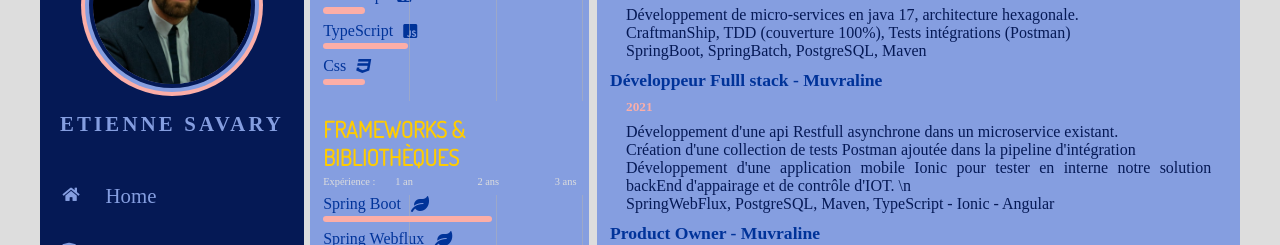
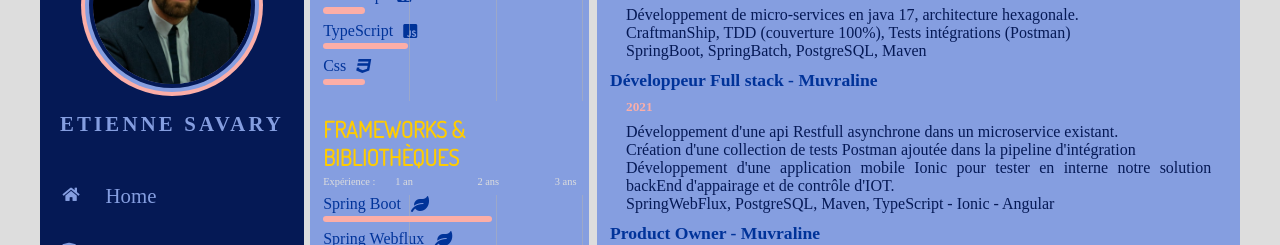
Before and after one commit to Goldeaur/react-cv, a React (Create React App) app: page /react-cv/knowledge in a window 1280 px wide. Shown: the part 130-375 px from the top of the page. Built offline with nearby package versions, Linux system fonts and the light colour scheme; a web font is replaced by a local one.

Commit message:
Correction Experiences

```diff
--- a/src/components/Knowledge/Experience.js
+++ b/src/components/Knowledge/Experience.js
@@ -12,13 +12,12 @@ const Experience = () => {
                 <p>SpringBoot, SpringBatch, PostgreSQL, Maven</p>
             </div>
             <div className="exp-2">
-                <h4>Développeur Fulll stack - Muvraline</h4>
+                <h4>Développeur Full stack - Muvraline</h4>
                 <h5>2021</h5>
                 <p> Développement d'une api Restfull asynchrone dans un microservice existant. <br/>
                     Création d'une collection de tests Postman ajoutée dans la pipeline d'intégration</p>
                 <p> Développement d'une application mobile Ionic pour tester
-                    en interne notre solution backEnd d'appairage et de contrôle d'IOT. \n
-                </p>
+                    en interne notre solution backEnd d'appairage et de contrôle d'IOT. </p>
                 <p>SpringWebFlux, PostgreSQL, Maven, TypeScript - Ionic - Angular</p>
             </div>
             <div className="exp-3">
```
